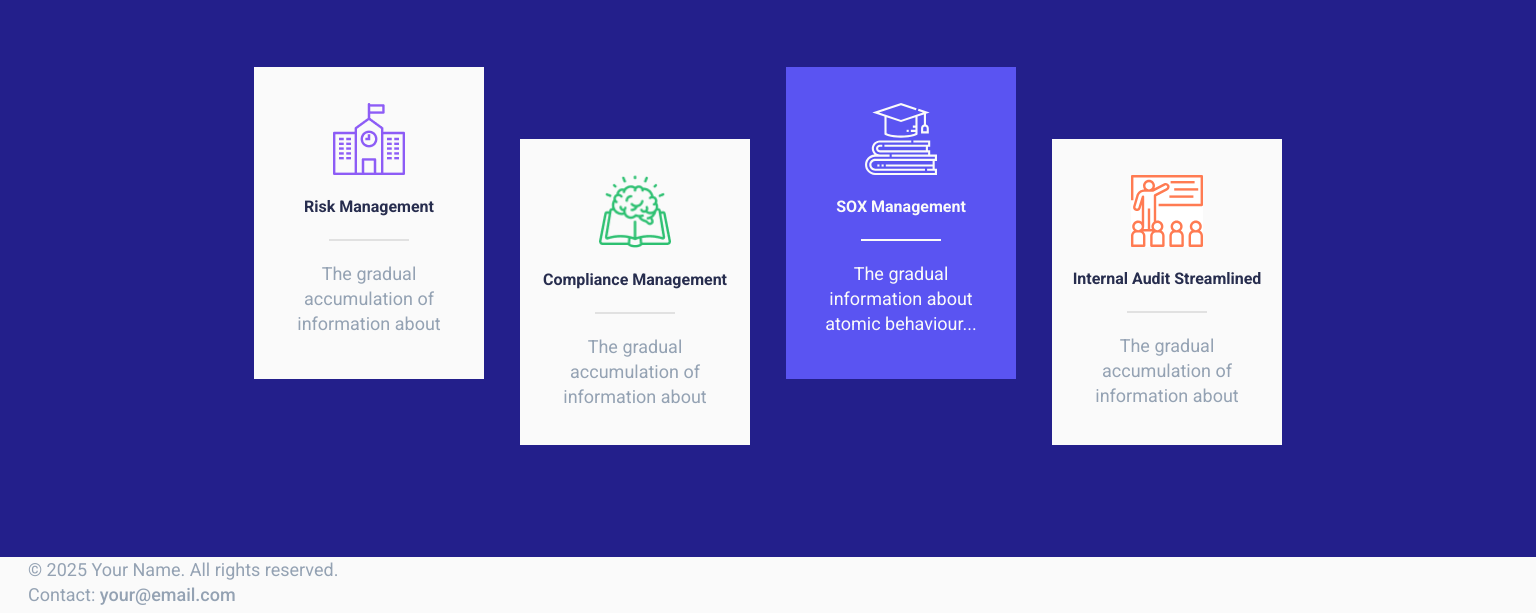
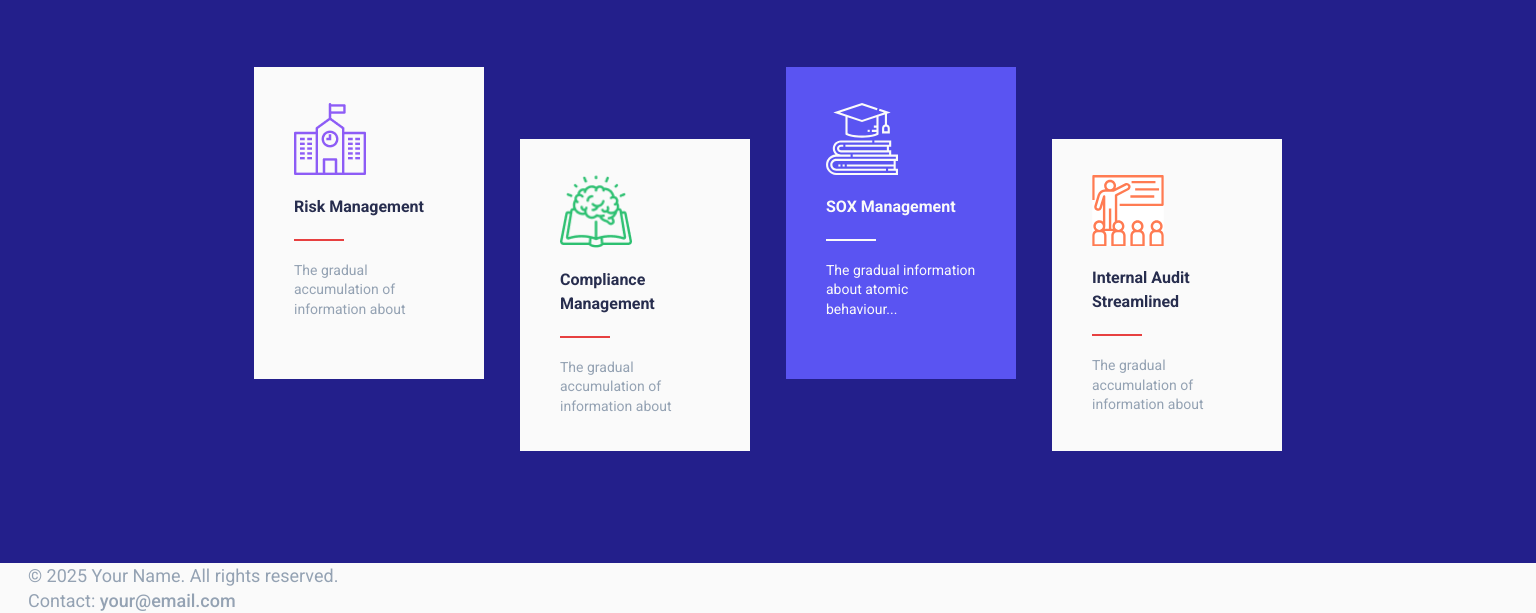
Before and after one commit to Sashko-kapillar/freeHM-05, a plain HTML site: page index.html in a window 1536 px wide. Shown: the part 295-908 px from the top of the page. Drawn offline with Linux system fonts and the light colour scheme; files whose address does not match are found by name.

Commit message:
style: change style for card

```diff
--- a/css/advantages.css
+++ b/css/advantages.css
@@ -77,6 +77,11 @@
   display: none;
 }
 
+.advantages__item--description {
+  font-size: 14px;
+  text-align: center;
+}
+
 @media screen and (min-width: 768px) {
   .advantages__container h3,
   .advantages__description {
@@ -88,10 +93,6 @@
     align-items: center;
   }
 
-  .advantages__item--description {
-    text-align: center;
-  }
-
   .advantages__item h4 {
     max-width: 192px;
     text-align: center;
@@ -99,7 +100,6 @@
 
   .advantages__item h4::after {
     display: flex;
-    width: 80px;
     margin: 20px auto 0;
   }
 }
@@ -138,7 +138,21 @@
   .advantages__item {
     max-width: 230px;
     max-height: 312px;
+    padding: 36px 40px;
+    align-items: start;
     justify-content: start;
     width: calc((100% - 108px) / 4);
   }
+
+  .advantages__item h4 {
+    text-align: start;
+  }
+
+  .advantages__item h4::after {
+    margin: 20px 0 0;
+  }
+
+  .advantages__item--description {
+    text-align: start;
+  }
 }
--- a/css/variables.css
+++ b/css/variables.css
@@ -16,7 +16,6 @@
   --color-8: #231f8b;
   --color-9: #737373;
   --color-10: #e74040;
-  --color-10: #e1e1e1;
   --color-11: #ffba49;
   --color-12: #94a2b3;
   --black: #272d4e;
```
